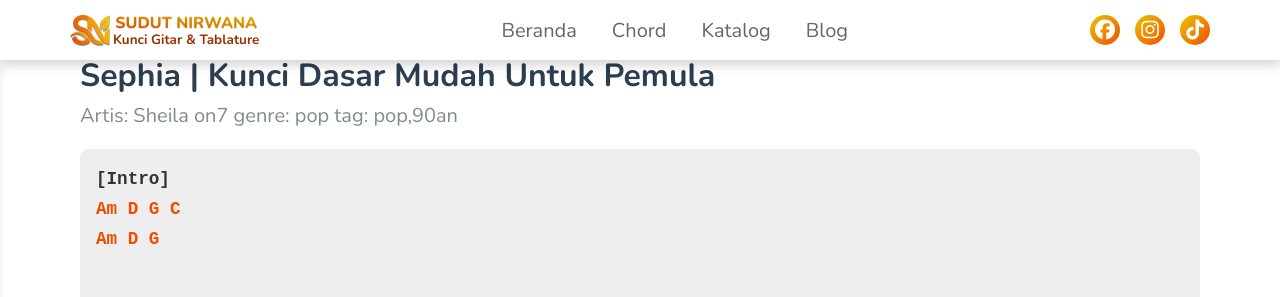
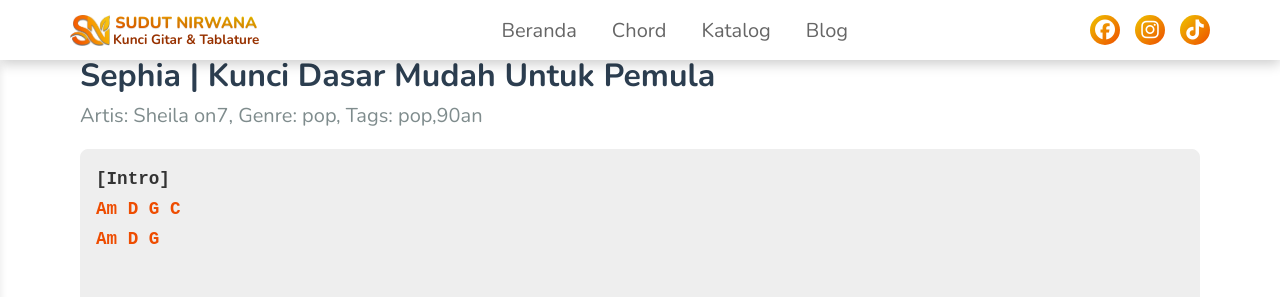
Before and after one commit to sudut-nirwana/sudut-nirwana-main, a Jekyll site: the page built from _chord/shepia-shela-on-7.md, in a window 1280 px wide and 900 px high. Shown: the top 297 px of the window. Built offline with Jekyll 4.4.1, drawn with Linux system fonts in a browser that asks for light colours.

Commit message:
Update chord.html

```diff
--- a/_layouts/chord.html
+++ b/_layouts/chord.html
@@ -38,7 +38,7 @@ layout: default
 <div class="chord-container">
     <header class="chord-header">
         <h2>{{ page.title }}</h2>
-        <p class="chord-artist">Artis: {{ page.artist }} genre: {{ page.genre }} tag: {{ page.tags }}</p>
+        <p class="chord-artist">Artis: {{ page.artist }}, Genre: {{ page.genre }}, Tags: {{ page.tags }}</p>
     </header>
 
     <div class="chord-content-wrapper">{{ content }}</div>
```
